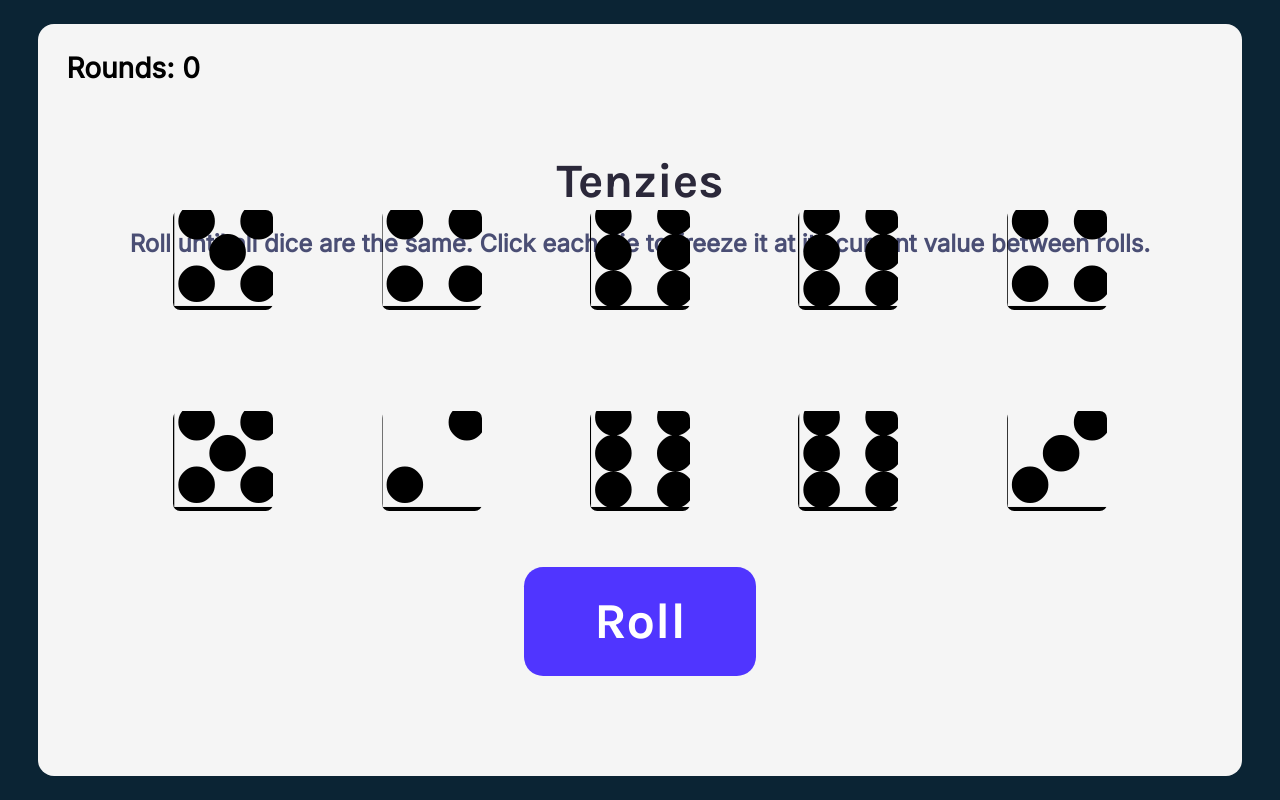
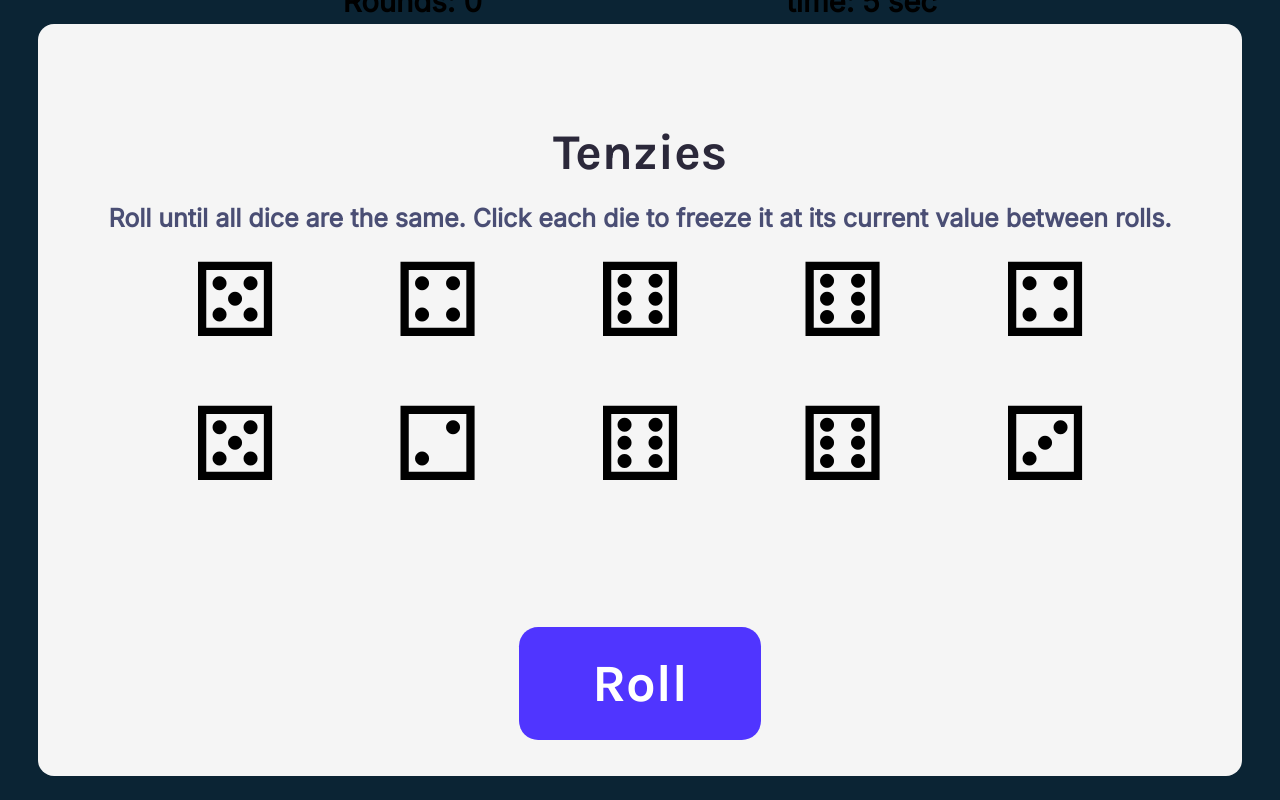
Before and after one commit to MuhammadRamadan97/tenziesNew, a React (Vite) app: page / in a window 1280 px wide. Built offline with nearby package versions, Linux system fonts and the light colour scheme.

Commit message:
third commit

```diff
--- a/src/App.jsx
+++ b/src/App.jsx
@@ -12,15 +12,29 @@ function App() {
   const [dice, setDice] = useState(allNewDice())
   const [isWon, setIsWon] = useState(false)
   const [rounds, setRounds] = useState(0)
+  const [time, setTime] = useState(0)
 
 
   useEffect(() => {
     checkWin() && setIsWon(true)
   }, [dice])
 
+  useEffect(() => {
+    let interval
+    if(!isWon){
+       interval = setInterval(() => setTime(time +1), 1000)
+    }
+
+    return () => clearInterval(interval);
+  }, [time])
+
+
+
   function generateRandomNumber() {
     return Math.floor(Math.random()*6)
   }
+
+
   function newDieFace() {
 
 
@@ -52,6 +66,7 @@ function startGame() {
 }
 function render() {
   setIsWon(false)
+  setTime(0)
   setRounds(0)
   setDice(allNewDice())
 }
@@ -62,8 +77,12 @@ function render() {
   return (
     <main>
 
-      {isWon && <Confetti />}
-      <h3 className="rounds">Rounds: {rounds}</h3>
+      {isWon && <Confetti className="confetti"/>}
+      <div className="head">
+        <h3 className="rounds">Rounds: {rounds}</h3>
+        <h3 className="time">time: {time} sec</h3>
+      </div>
+
       <h1 className="title">Tenzies</h1>
       <h4 className="subtitle">Roll until all dice are the same. Click each die to freeze it at its current value between rolls.</h4>
      {!isWon && <div className="dies">
--- a/src/components/Die.jsx
+++ b/src/components/Die.jsx
@@ -1,8 +1,8 @@
 export default function Die(props) {
 
     return(
-        <div className={`die ${props.isHeld&& "green"}`} id={props.id} onClick={props.handleClick}>
+        <h1 className={`die ${props.isHeld&& "green"}`} id={props.id} onClick={props.handleClick}>
             {props.value}
-        </div>
+        </h1>
     )
 }
--- a/src/index.css
+++ b/src/index.css
@@ -2,61 +2,58 @@
   box-sizing: border-box;
 }
 html {
-  font-size: 9px;
+  font-size: 10px;
 }
 body {
   margin: 0;
   background-color: #0b2434;
   padding: 20px;
   position: relative;
+  width: 100vw;
 }
 
 main {
-  width: 94vw;
-  height: 94vh;
   display: flex;
   flex-direction: column;
   justify-content: center;
   align-items: center;
   background-color: #f5f5f5;
   position: absolute;
-  left: 3%;
+  width: 94vw;
+  height: 94vh;
+  left: 3vw;
   top: 3vh;
   border-radius: 2vh;
 }
 .dies {
   display: grid;
   grid-template: max-content max-content/ repeat(5, 1fr);
+  height: 35%;
+  width: 80%;
+  margin: 0 auto 1.5em auto;
   justify-items: center;
-  align-content: center;
-  height: 100%;
-  width: 85%;
-  margin: 1em auto 1em auto;
-  gap: 0.8rem;
+  column-gap: 2em;
 }
+
 .die {
-  width: 20vw;
-  height: 20vw;
-  max-width: 100px;
-  max-height: 100px;
-  border-radius: 0.3rem;
-
-  text-align: center;
-  display: flex;
-  justify-content: center;
-  align-items: center;
-  padding: 0;
-  margin: auto auto 0.4em auto;
+  width: fit-content;
+  height: 16vw;
   overflow: hidden;
   cursor: pointer;
-  font-size: 16vw;
-  font-weight: 800;
+  margin: 0;
+  font-size: 15vw;
+  font-weight: 400;
+  text-align: justify;
+
+  margin: 0.2em 0;
+
   user-select: none;
   -webkit-user-select: none;
   -khtml-user-select: none;
   -moz-user-select: none;
   -ms-user-select: none;
 }
+
 .number {
   display: inline;
 }
@@ -65,7 +62,7 @@ main {
 .start-btn {
   padding: 0.5em 1.4em;
   font-size: 2.1rem;
-  margin-top: -1em;
+  margin-top: 2em;
   margin-bottom: 2em;
   border: none;
   font-weight: 600;
@@ -93,14 +90,14 @@ main {
 }
 
 .title {
-  margin-top: 2em;
+  margin-top: 1.5em;
   color: #2b283a;
   text-align: center;
   font-family: Karla;
   font-size: 2rem;
 }
 .subtitle {
-  margin: -0.5em 2em -3em 2em;
+  margin: -0.5em 2em -0.5em 2em;
   color: #4a4e74;
   text-align: center;
   font-family: Inter;
@@ -108,18 +105,23 @@ main {
 
 .congratulate {
   width: 90%;
-  margin: 5em auto;
+  height: 10%;
+  margin: auto;
   font-size: 2.3rem;
   text-align: center;
   color: rgb(87, 17, 153);
 }
 
-.rounds {
-  align-self: flex-start;
-  margin: 1em auto -1em 1em;
-  font-family: Inter;
+.head {
+  display: flex;
+  justify-content: space-evenly;
+  width: 100%;
 }
 
+.time,
+.rounds {
+  font-family: inter;
+}
 .hidden {
   display: none;
 }
@@ -129,7 +131,7 @@ main {
 }
 @media (min-width: 300px) {
   html {
-    font-size: 11px;
+    font-size: 12px;
   }
 }
 
@@ -137,26 +139,45 @@ main {
   html {
     font-size: 14px;
   }
+
+  .die {
+    width: max-width;
+    height: 12vw;
+    font-size: 12vw;
+  }
 }
 
 @media (min-width: 500px) {
   html {
-    font-size: 16px;
+    font-size: 17px;
+  }
+
+  .die {
+    width: max-width;
+    height: 11vw;
+    font-size: 11vw;
   }
 }
 
 @media (min-width: 600px) {
   html {
-    font-size: 20px;
+    font-size: 22px;
+  }
+
+  .die {
+    width: max-width;
+    height: 10vw;
+    font-size: 10vw;
   }
 }
 
 @media (min-width: 700px) {
   html {
-    font-size: 24px;
+    font-size: 25px;
   }
   .die {
     width: max-width;
-    height: max-height;
+    height: 8vw;
+    font-size: 8vw;
   }
 }
```
